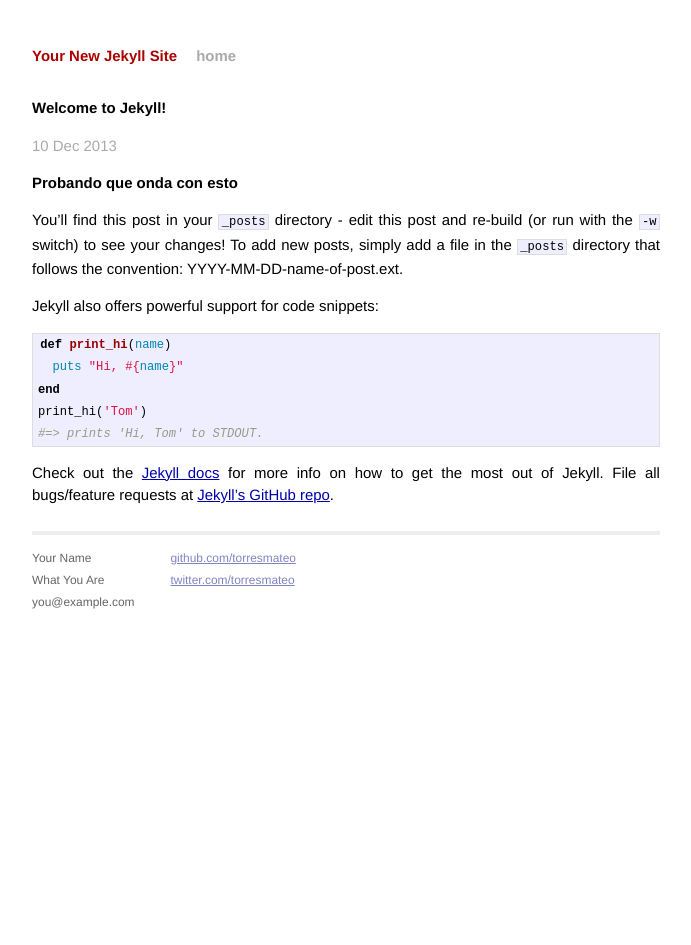
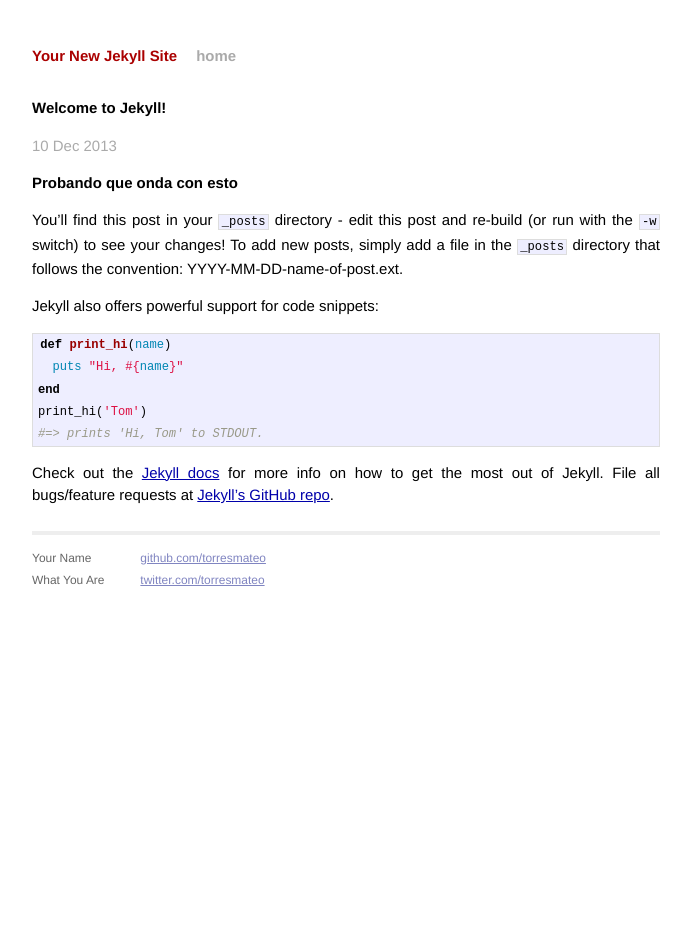
Before and after one commit to torresmateo/torresmateo.github.io, a Jekyll site: the page built from _posts/2013-12-10-welcome-to-jekyll.markdown, in a window 1280 px wide. Shown: the whole page, without its empty margins (294-985 px from the left). Built offline with Jekyll 4.4.1, drawn with Linux system fonts in a browser that asks for light colours; Markdown is read by kramdown in place of the engine named in the settings.

```diff
--- a/_layouts/default.html
+++ b/_layouts/default.html
@@ -28,7 +28,6 @@
               <p>
                 Your Name<br />
                 What You Are<br />
-                you@example.com
               </p>
             </div>
             <div class="contact">
```
